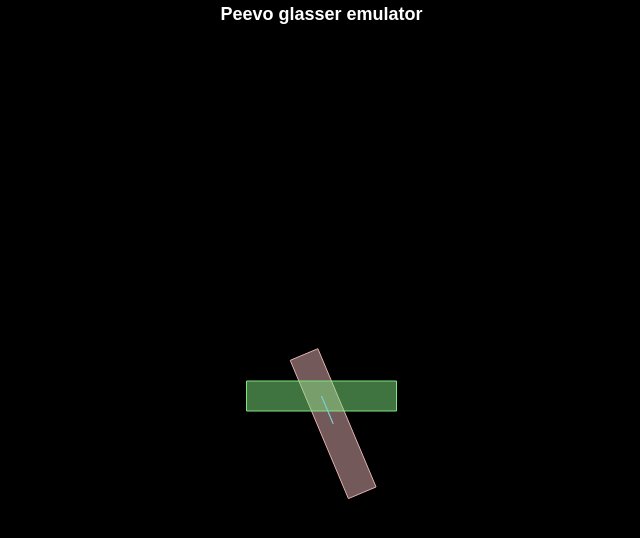
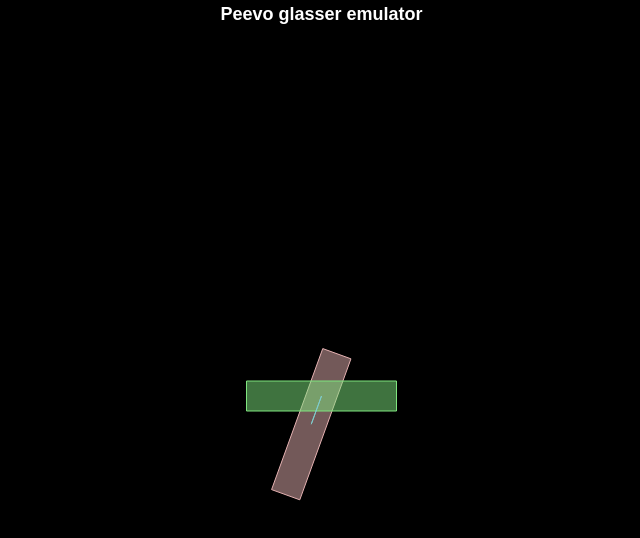
Before and after one commit to B4CKSP4CE-Dynamics/pivobot, a plain HTML site: page glasser/index.html in a window 1280 px wide. Shown: the whole page, without its empty margins (312-952 px from the left). Drawn offline with Linux system fonts and the light colour scheme.

Commit message:
example of motor joint and update usage

```diff
--- a/glasser/app.js
+++ b/glasser/app.js
@@ -1,9 +1,14 @@
-function key_handler(keyCode, isPressed) {
-
+function key_handler(key, isPressed) {
+    console.log(key);
 }
 
+let state = 0;
 function update(world, dt, t) {
-
+    if(t > 2 && state === 0) {
+        console.log("1");
+        world.joint_ab.SetMotorSpeed(-2);
+        state = 1;
+    }
 }
 
 function setup() {
@@ -22,9 +27,10 @@ function setup() {
     joint_def.bodyB = b;
     joint_def.localAnchorA = new b2Vec2(0, 0);
     joint_def.localAnchorB = new b2Vec2(-1, 0);
-    world.CreateJoint(joint_def);
-
-    world.joint_def = joint_def;
+    world.joint_ab = world.CreateJoint(joint_def);
+    world.joint_ab.EnableMotor(true);
+    world.joint_ab.SetMotorSpeed(1);
+    world.joint_ab.SetMaxMotorTorque(100);
 
     return world;
 }
--- a/glasser/index.html
+++ b/glasser/index.html
@@ -62,7 +62,7 @@
         window.addEventListener(
             "keydown",
             (event) => {
-                key_handler(event.keyCode, true);
+                key_handler(event.key, true);
                 if( event.keyCode == 38 || event.keyCode == 40 || event.keyCode == 13 /*event.keyCode !== 116 && event.keyCode !== 122 && event.keyCode !== 123*/) {
                     event.preventDefault();
                 }
@@ -73,7 +73,7 @@
         window.addEventListener(
             "keyup",
             (event) => {
-                key_handler(event.keyCode, false);
+                key_handler(event.key, false);
                 event.preventDefault();
             },
             false
```
